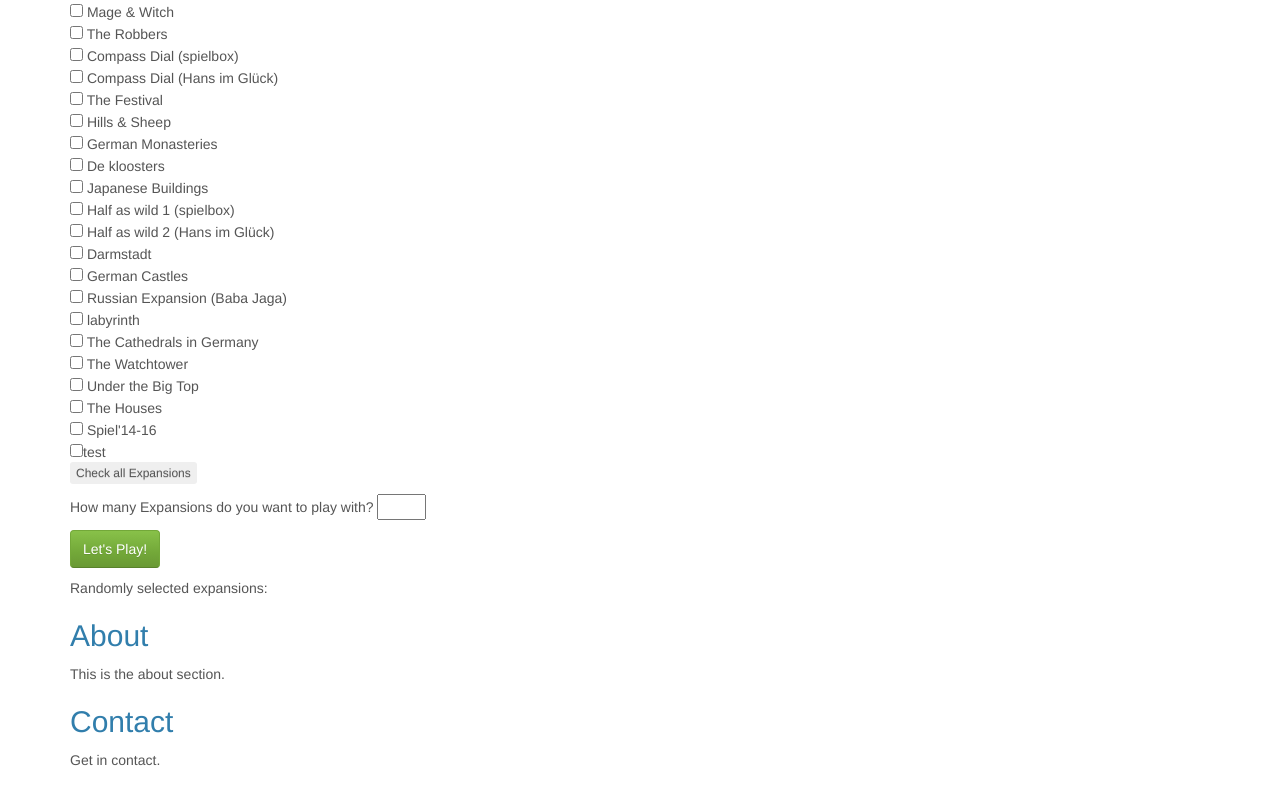
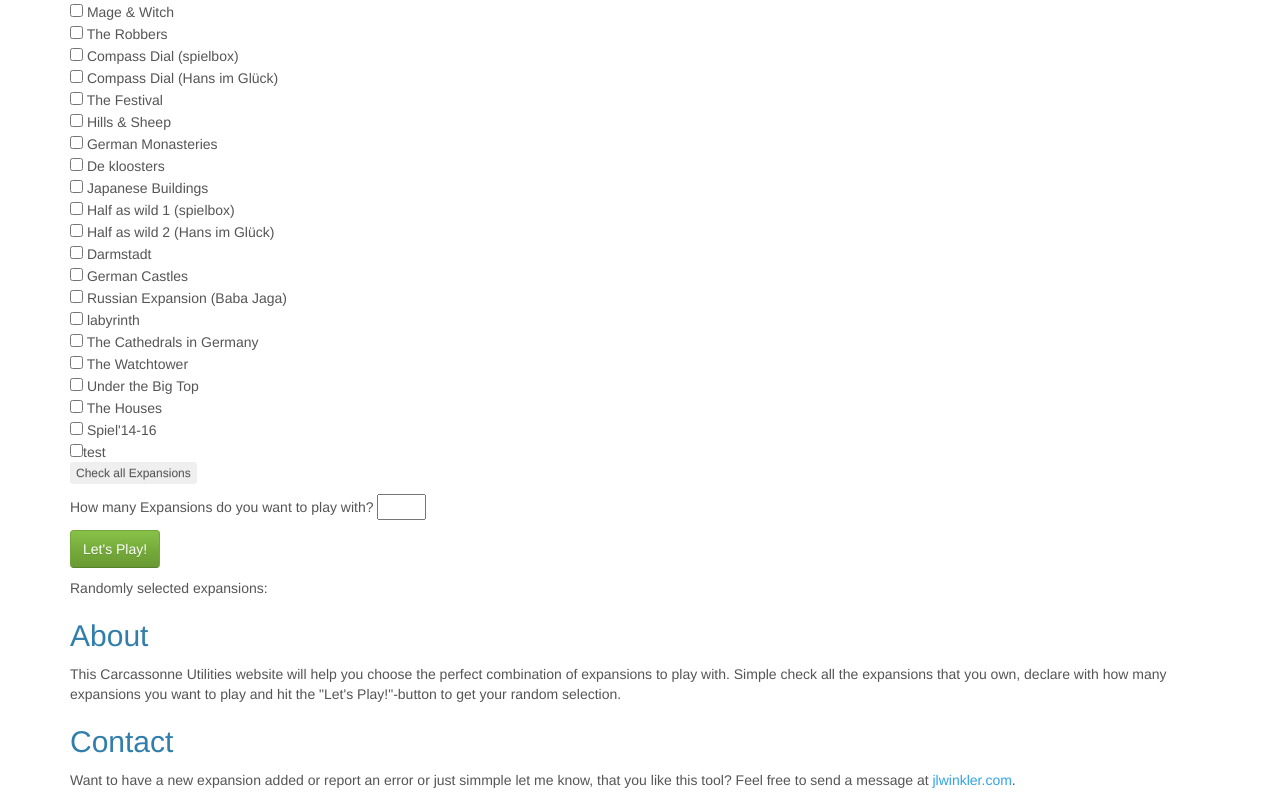
Before and after one commit to jlwin/carcassonne, a plain HTML site: page index.html in a window 1280 px wide. Shown: the part 789-1589 px from the top of the page. Drawn offline with nearby package versions, Linux system fonts and the light colour scheme.

Commit message:
added an about and contact text.
added a short description for the about section and contact possibilities.

```diff
--- a/index.html
+++ b/index.html
@@ -55,11 +55,11 @@
       </div>
       <div id="about">
         <h2>About</h2>
-        <p>This is the about section.</p>
+        <p>This Carcassonne Utilities website will help you choose the perfect combination of expansions to play with. Simple check all the expansions that you own, declare with how many expansions you want to play and hit the "Let's Play!"-button to get your random selection.</p>
       </div>
       <div id="contact">
         <h2>Contact</h2>
-        <p>Get in contact.</p>
+        <p>Want to have a new expansion added or report an error or just simmple let me know, that you like this tool? Feel free to send a message at <a href="https://www.jlwinkler.com">jlwinkler.com</a>.</p>
       </div>
     </div><!-- /.container -->
     <!-- /main content -->
```
